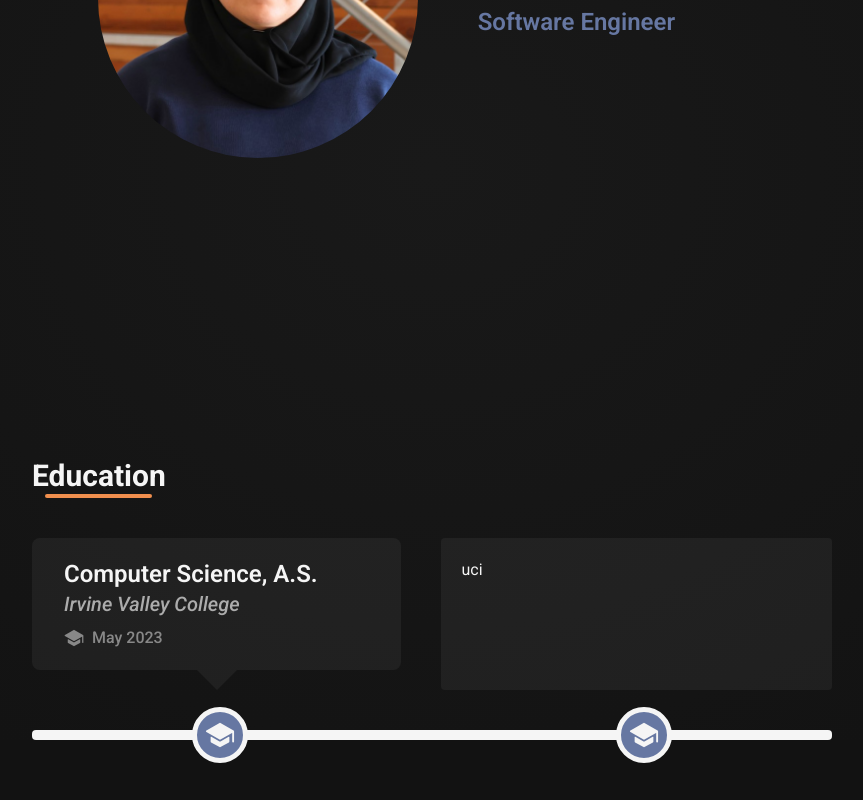
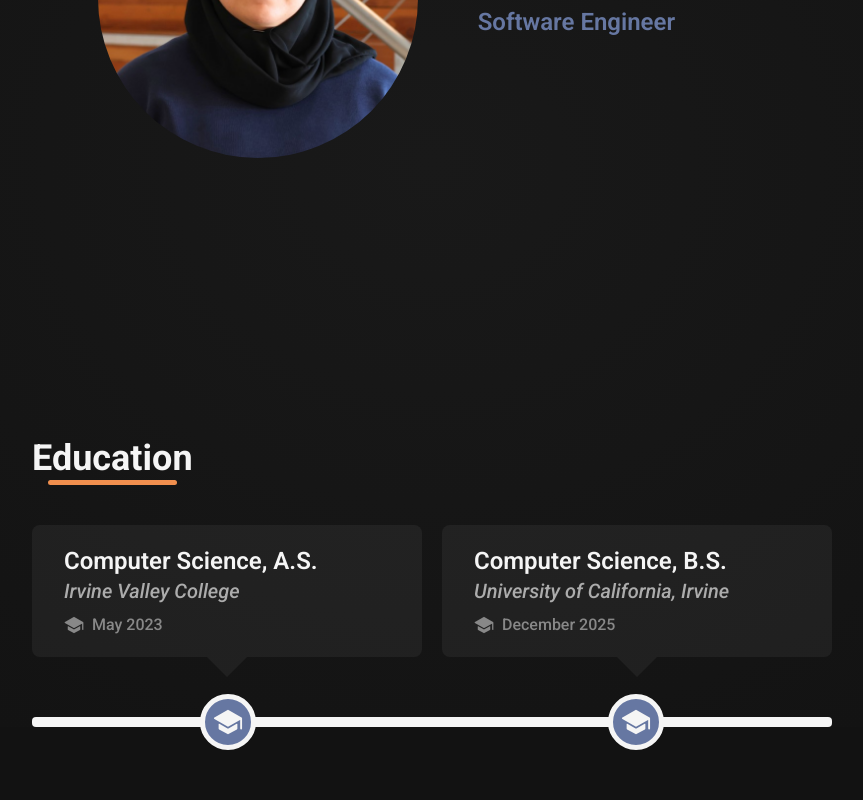
Before and after one commit to hnouizi/hnouizi.github.io, a React (Vite) app: page / in a window 1280 px wide. Shown: the part 402-1202 px from the top of the page, without its empty margins (208-1071 px from the left). Built offline with nearby package versions, Linux system fonts and the light colour scheme.

Commit message:
added horizontal timeline

```diff
--- a/src/components/Education.tsx
+++ b/src/components/Education.tsx
@@ -1,51 +1,15 @@
-import Heading from "./Heading";
-import { IoSchool } from "react-icons/io5";
+import { useMediaQuery } from "react-responsive";
+import HorizontalEducationTimeline from "./HorizontalEducationTimeline";
 
 const Education = () => {
+    const showVerticalTimeline = useMediaQuery({query: '(max-width: 820px)'});
+
     return (
-        <div>
-            <div className="w-full flex justify-center items-center mt-15 mb-15">
-                <div className="w-200">
-                    <Heading>
-                        Education
-                    </Heading>
-
-                    {/* sections */}
-                    <div className="w-full flex mt-10 mb-10">
-                        <div className="w-1/2">
-                            <div className="bg-white/5 mr-5 rounded-lg px-8 py-5">
-                                 <div className="text-2xl font-semibold">
-                                    Computer Science, A.S.
-                                </div>
-                                <div className="text-xl font-medium text-darkgray-35 italic mb-2">
-                                    Irvine Valley College
-                                </div>
-                                <div className="flex items-center text-darkgray-50 font-medium gap-2">
-                                    <IoSchool className="text-xl"/>
-                                    May 2023
-                                </div>
-                            </div>
-                            <div className="w-full flex justify-center">
-                                <div className="downward-triangle border-white/5 mr-5"/>
-                            </div>
-                        </div>
-                        <div className="w-1/2 bg-white/5 ml-5 rounded p-5">
-                            uci
-                        </div>
-                    </div>
-
-                    {/* timeline & icons */}
-                    <div className="w-full relative flex items-center">
-                        <div className="w-full border-5 rounded"/>
-                        <div className="absolute left-1/5 bg-cobaltblue p-2 rounded-full border-5">
-                            <IoSchool className="text-3xl"/>
-                        </div>
-                        <div className="absolute right-1/5 bg-cobaltblue p-2 rounded-full border-5">
-                            <IoSchool className="text-3xl"/>
-                        </div>
-                    </div>
-                </div>
-            </div>
+        <div className="w-full flex justify-center items-center mt-10 mb-15">
+            {showVerticalTimeline
+                ? <div> wip </div>
+                : <HorizontalEducationTimeline/>
+            }
         </div>
     )
 }
--- /dev/null
+++ b/src/components/EducationSection.tsx
@@ -0,0 +1,31 @@
+import { IoSchool } from "react-icons/io5";
+
+type EducationSection = {
+    degree: string,
+    school: string,
+    gradDate: string
+}
+
+const EducationSection = ({ degree, school, gradDate}: EducationSection) => {
+    return (
+        <div className="flex-1">
+            <div className="bg-white/5 px-8 py-5 rounded-lg">
+                    <div className="text-2xl font-semibold">
+                    {degree}
+                </div>
+                <div className="text-xl font-medium text-darkgray-35 italic mb-2">
+                    {school}
+                </div>
+                <div className="flex items-center text-darkgray-50 font-medium gap-2">
+                    <IoSchool className="text-xl"/>
+                    {gradDate}
+                </div>
+            </div>
+            <div className="w-full flex justify-center">
+                <div className={`downward-triangle border-white/5`}/>
+            </div>
+        </div>
+    )
+}
+
+export default EducationSection;
--- a/src/components/Heading.tsx
+++ b/src/components/Heading.tsx
@@ -6,9 +6,9 @@ type HeadingProps = {
 
 const Heading = ({ children }: HeadingProps) => {
     return (
-        <div className="w-fit flex flex-col items-center text-3xl font-bold">
+        <div className="w-fit flex flex-col items-center text-4xl font-bold">
             {children}
-            <div className="border-b-4 w-4/5 rounded border-lightorange"/>
+            <div className="border-b-5 w-4/5 mt-[0.1rem] rounded border-lightorange"/>
         </div>
     )
 }
--- /dev/null
+++ b/src/components/HorizontalEducationTimeline.tsx
@@ -0,0 +1,40 @@
+import { IoSchool } from "react-icons/io5";
+import EducationSection from "./EducationSection";
+import Heading from "./Heading";
+
+const HorizontalEducationTimeline = () => {
+    return (
+        <div className="min-w-200">
+            <Heading>
+                Education
+            </Heading>
+
+            {/* sections */}
+            <div className="w-full flex gap-5 mt-10 mb-10">
+                <EducationSection
+                    degree="Computer Science, A.S."
+                    school="Irvine Valley College"
+                    gradDate="May 2023"
+                />
+                <EducationSection
+                    degree="Computer Science, B.S."
+                    school="University of California, Irvine"
+                    gradDate="December 2025"
+                />
+            </div>
+
+            {/* timeline & icons */}
+            <div className="w-full relative flex items-center">
+                <div className="w-full border-5 rounded"/>
+                <div className="absolute left-42 bg-cobaltblue p-2 rounded-full border-5">
+                    <IoSchool className="text-3xl"/>
+                </div>
+                <div className="absolute right-42 bg-cobaltblue p-2 rounded-full border-5">
+                    <IoSchool className="text-3xl"/>
+                </div>
+            </div>
+        </div>
+    )
+}
+
+export default HorizontalEducationTimeline;
```
